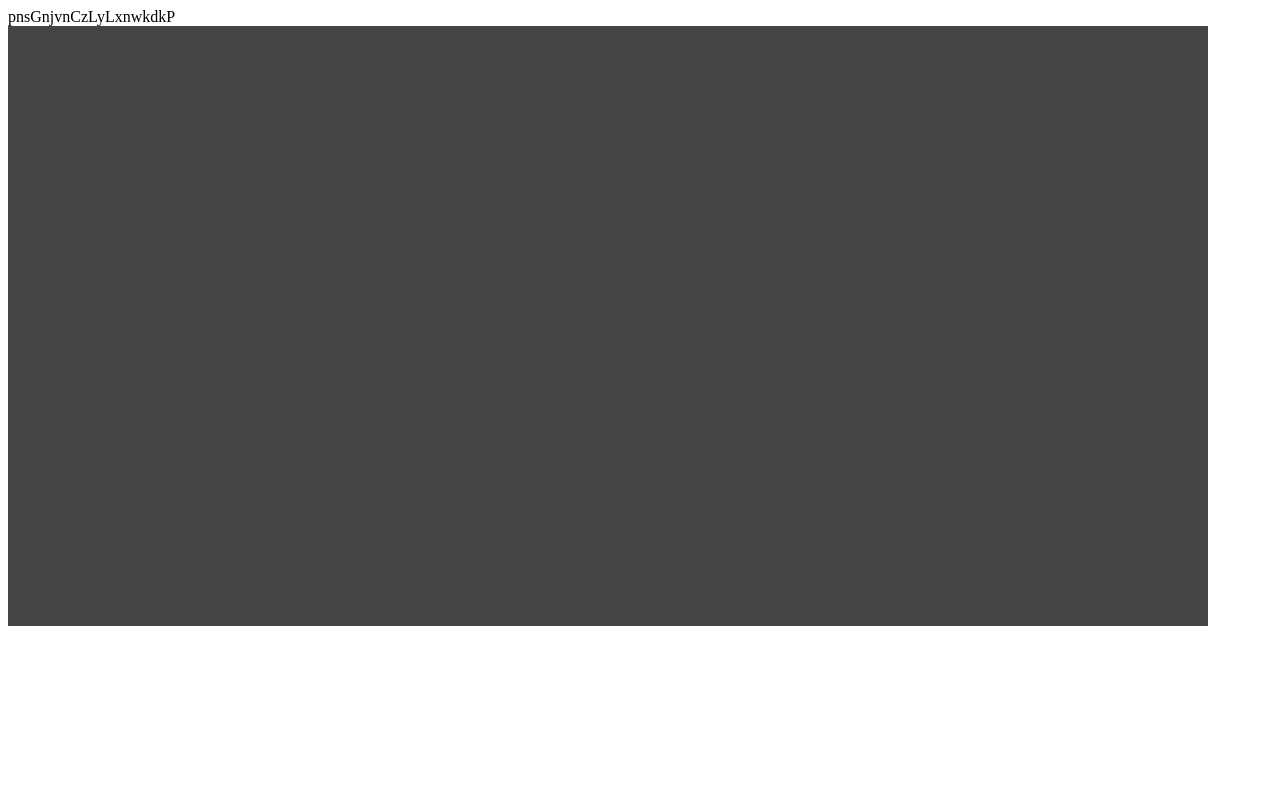
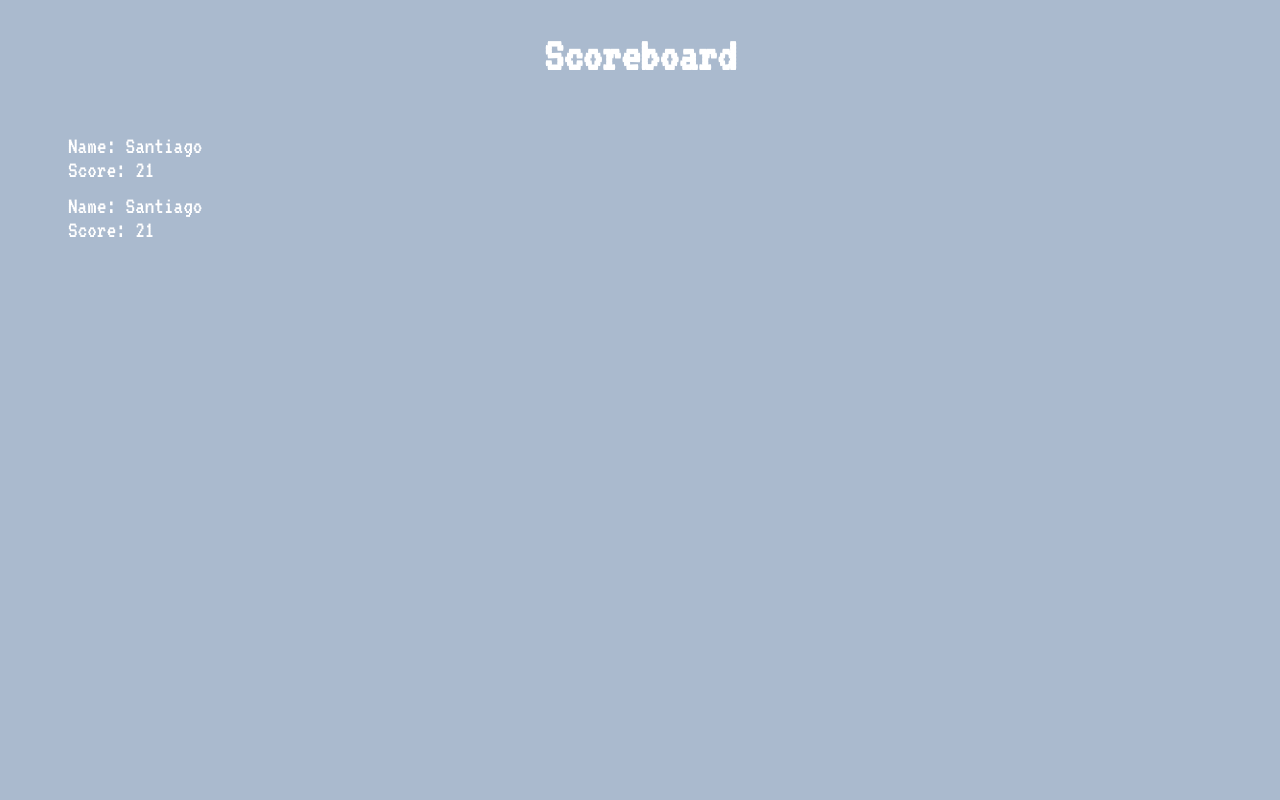
Before and after one commit to SantiagoGuerra/runner-js, a website built with webpack: page src/index.html in a window 1280 px wide. Built offline with nearby package versions, Linux system fonts and the light colour scheme; files whose address does not match are found by name.

Commit message:
Added ScoreBoard boxes

```diff
--- a/src/game.config.js
+++ b/src/game.config.js
@@ -5,6 +5,7 @@ export const configGame = {
   type: Phaser.AUTO,
   width: 1200,
   height: 600,
+  parent: 'root',
   backgroundColor: 0x444444,
   scene: Scene,
   physics: {
--- a/src/index.html
+++ b/src/index.html
@@ -4,9 +4,116 @@
   <meta charset="UTF-8">
   <meta name="viewport" content="width=device-width, initial-scale=1.0">
   <title>Runner.js</title>
+  <link href="https://fonts.googleapis.com/css2?family=VT323&display=swap" rel="stylesheet">
 </head>
+<style>
+  *::before,
+  *::after,
+  * {
+    margin: 0;
+    padding: 0;
+    box-sizing: border-box;
+    font-family: 'VT323', monospace;
+  }
+
+  body {
+    background-color: #BCCBD5;
+  }
+
+  .game-container {
+    display: flex;
+    justify-content: center;
+  }
+
+  canvas {
+    position: relative;
+  }
+
+  .scoreboard {
+    position: fixed;
+    width: 100%;
+    height: 100%;
+    background-color: #AABACE;
+    margin: auto;
+    z-index: 9999;
+    padding-left: 68px;
+    padding-right: 68px;
+    transition: transform .5s ease-in-out;
+  }
+
+  .scoreboard-title {
+    color: #fff;
+    margin-top: 32px;
+    font-size: 48px;
+    text-align: center;
+  }
+
+  .scoreboard-list {
+    display: flex;
+    height: 100%;
+    margin-top: 48px;
+    list-style: none;
+    flex-direction: column;
+    max-width: 240px;
+    flex-wrap: wrap;
+  }
+
+  .scoreboard-list-item {
+    height: 60px;
+    font-size: 24px;
+    color: #fff;
+    display: flex;
+    flex-direction: column;
+    justify-content: center;
+  }
+
+  .close {
+    transform: translateY(200%);
+  }
+
+  .open-scoreboard {
+    background: #AABACE;
+    display: inline-block;
+    padding-left: 32px;
+    padding-right: 32px;
+    position: absolute;
+    bottom: 0;
+    left: 0;
+  }
+
+</style>
 <body>
-  <main id="root"></main>
+  <main id="root" class="game-container">
+    <div class="scoreboard">
+      <h2 class="scoreboard-title">
+        Scoreboard
+      </h2>
+
+        <ul class="scoreboard-list">
+          <li class="scoreboard-list-item">
+            <span>
+              Name: Santiago
+            </span>
+            <span>
+              Score: 21
+            </span>
+          </li>
+          <li class="scoreboard-list-item">
+            <span>
+              Name: Santiago
+            </span>
+            <span>
+              Score: 21
+            </span>
+          </li>
+        </ul>
+    </div>
+  </main>
+
+  <div class="open-scoreboard scoreboard-title">
+    Scoreboard
+  </div>
+
   pnsGnjvnCzLyLxnwkdkP
 </body>
 </html>
--- a/src/index.js
+++ b/src/index.js
@@ -1,6 +1,7 @@
 import Phaser from 'phaser';
 // eslint-disable-next-line import/no-named-as-default
 import configGame from './game.config';
+import './utils/showScoreboard';
 
 
 // eslint-disable-next-line no-unused-vars
--- a/src/scene/index.js
+++ b/src/scene/index.js
@@ -271,6 +271,7 @@ export default class Scene extends Phaser.Scene {
   }
 
   jump() {
+    // eslint-disable-next-line max-len
     if ((!this.dying) && (this.player.body.touching.down || (this.playerJumps > 0 && this.playerJumps < options.jumps))) {
       this.jumpEffect.play();
       if (this.player.body.touching.down) {
--- /dev/null
+++ b/src/utils/showScoreboard.js
@@ -0,0 +1,10 @@
+const scoreboard = document.querySelector('.scoreboard');
+scoreboard.addEventListener('click', () => {
+  scoreboard.classList.toggle('close');
+});
+
+const openScoreboad = document.querySelector('.open-scoreboard');
+
+openScoreboad.addEventListener('click', () => {
+  scoreboard.classList.toggle('close');
+});
--- a/webpack.config.js
+++ b/webpack.config.js
@@ -25,7 +25,7 @@ module.exports = {
       },
     },
     {
-      test: /\.(png|jpe?g|gif|wav|xml)$/i,
+      test: /\.(png|jpe?g|gif|wav|xml|html)$/i,
       use: [
         {
           loader: 'file-loader',
```
